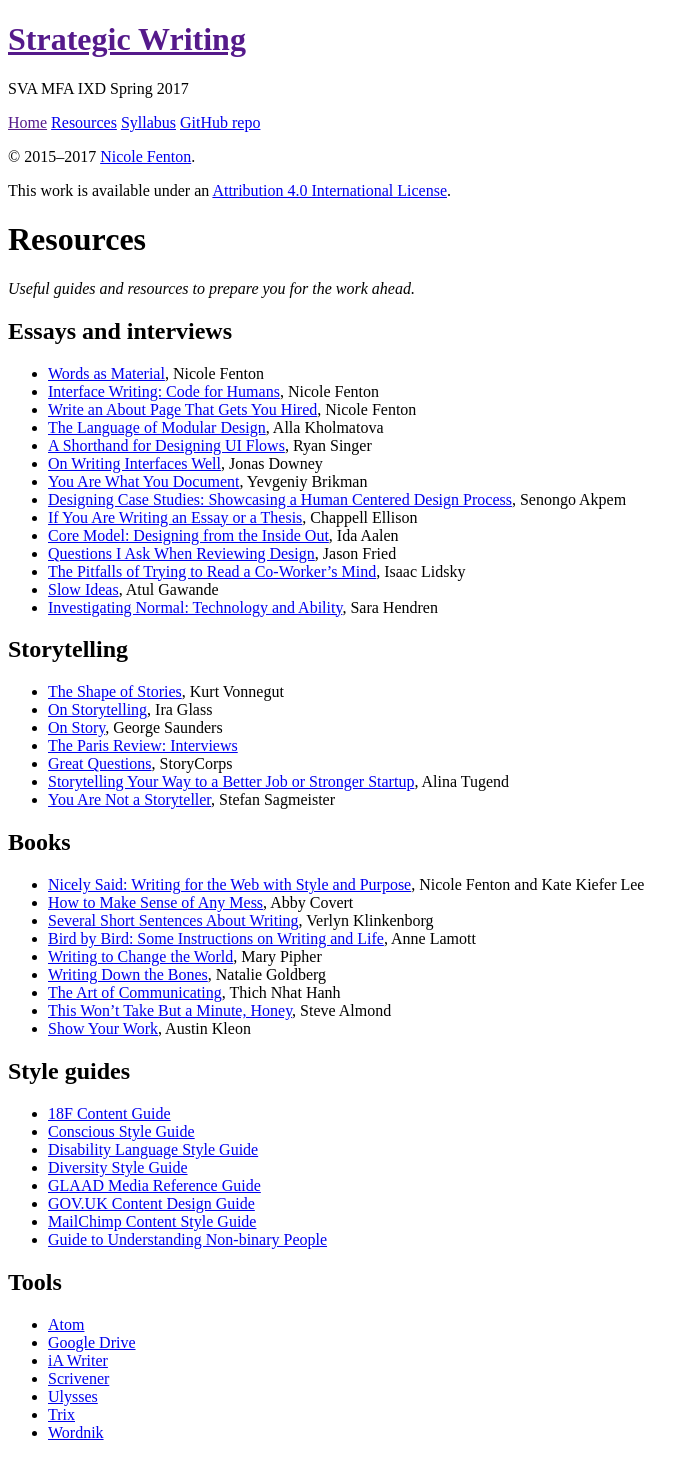
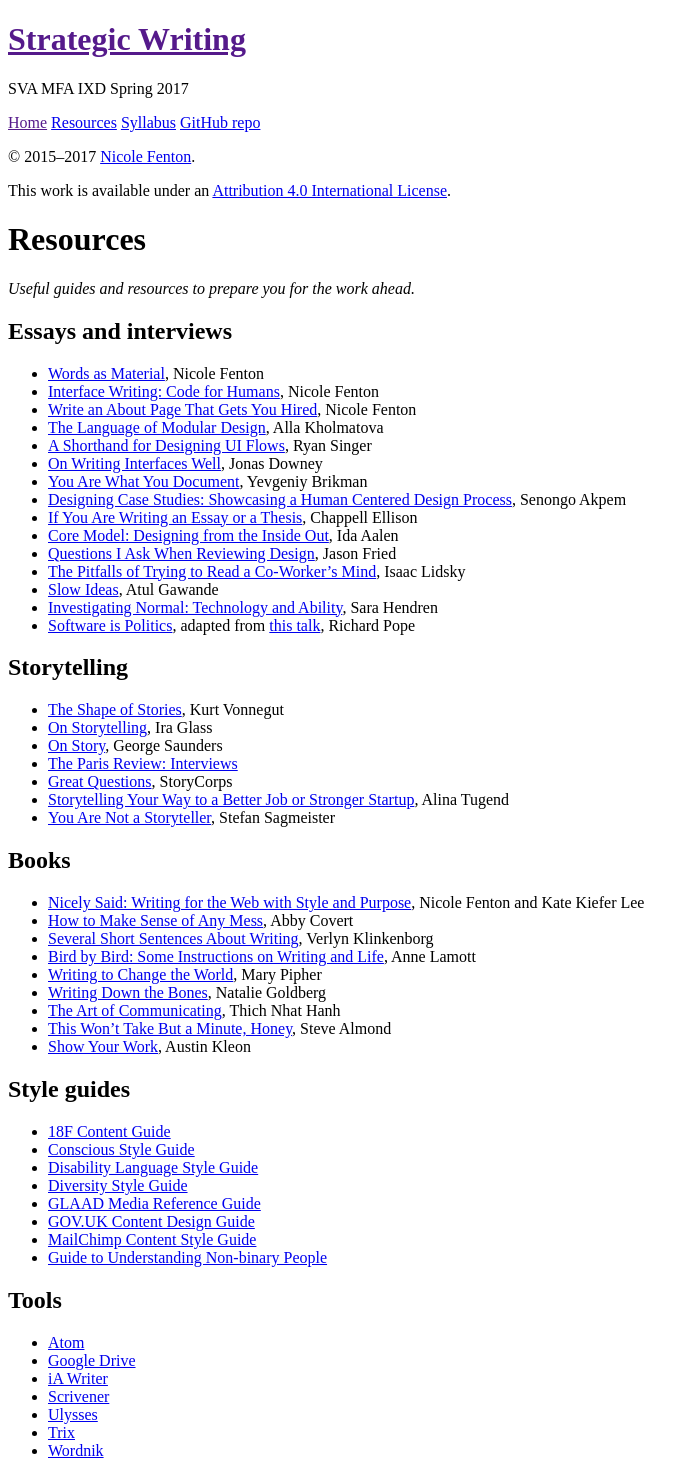
Before and after one commit to nicoleslaw/strategicwriting, a Jekyll site: the page built from resources.md, in a window 1280 px wide. Shown: the whole page, without its empty margins (0-699 px from the left). Built offline with Jekyll 4.4.1, drawn with Linux system fonts in a browser that asks for light colours.

Commit message:
Adds Pope talk

```diff
--- a/resources.md
+++ b/resources.md
@@ -20,6 +20,7 @@ _Useful guides and resources to prepare you for the work ahead._
 * [The Pitfalls of Trying to Read a Co-Worker’s Mind](https://www.nytimes.com/2016/12/29/business/the-pitfalls-of-trying-to-read-a-co-workers-mind.html), Isaac Lidsky
 * [Slow Ideas](http://www.newyorker.com/magazine/2013/07/29/slow-ideas), Atul Gawande
 * [Investigating Normal: Technology and Ability](https://vimeo.com/134764010), Sara Hendren
+* [Software is Politics](https://www.fastcodesign.com/3066631/software-is-politics), adapted from [this talk](http://blog.memespring.co.uk/2016/11/23/oscon-2016/), Richard Pope
 
 ## Storytelling
 * [The Shape of Stories](https://vimeo.com/53286941), Kurt Vonnegut
```
